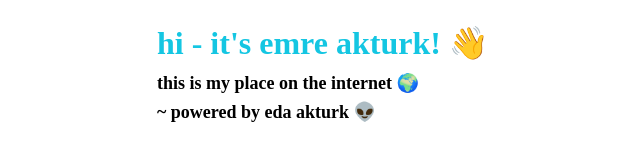
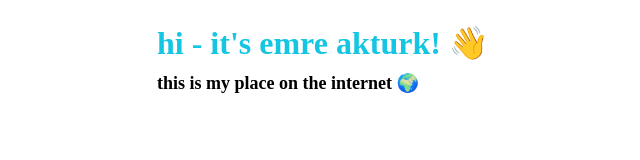
Before and after one commit to edakturk14/emre-website, a plain HTML site: page index.html in a window 1280 px wide. Shown: the whole page, without its empty margins (167-807 px from the left). Drawn offline with Linux system fonts and the light colour scheme.

Commit message:
Update webpage

```diff
--- a/index.html
+++ b/index.html
@@ -13,7 +13,6 @@
     <div class="header">
       <h1>hi - it's emre akturk! 👋</h1>
       <h2>this is my place on the internet 🌍</h2>
-      <h2>~ powered by eda akturk 👽</h2>
     </div>
     </br>
 </div>
```
